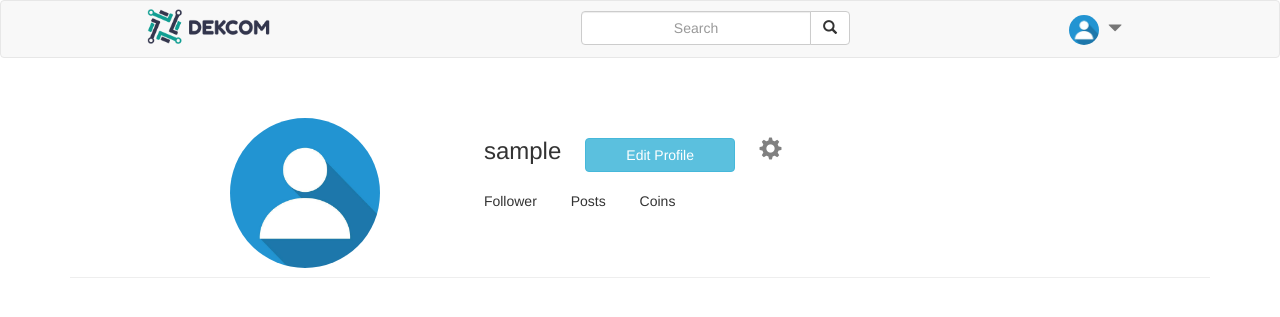
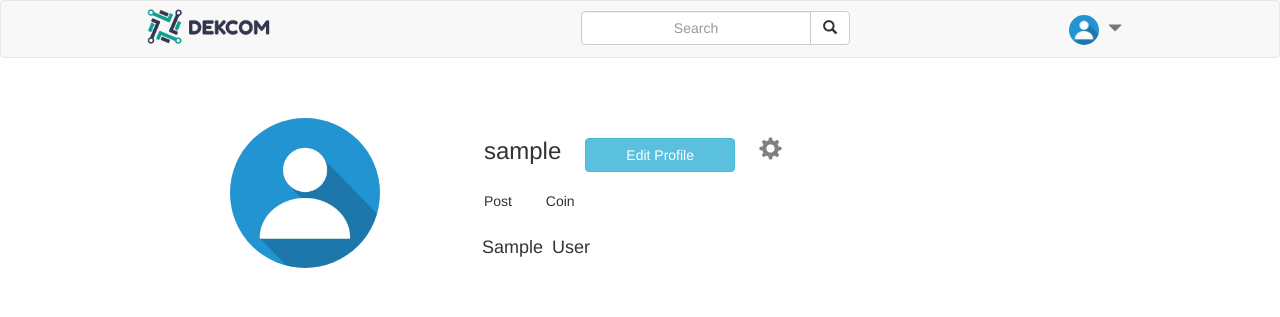
Before and after one commit to Jomsaruj/DEK-COM, a Django app: template portfolio/templates/portfolio/profile.html in a window 1280 px wide. Shown: the top 317 px of the page. Before the commit the page ends 278 px from the top, so only its background shows below. Run offline with Django 3.2, Linux system fonts and the light colour scheme; the template is opened without the code that fills it, so the values that code supplies are empty; the visitor is signed in with stand-in values (Sample User, id 1); some libraries are stand-ins or nearby versions.

Commit message:
update profile

```diff
--- a/portfolio/models.py
+++ b/portfolio/models.py
@@ -9,5 +9,3 @@ class Profile(models.Model):
 
     def __str__(self):
         return f'{self.user.username} profile image'
-
-# Create your models here.
--- a/portfolio/templates/portfolio/profile.html
+++ b/portfolio/templates/portfolio/profile.html
@@ -10,9 +10,17 @@
             <a class="glyphicon glyphicon-cog" style=" margin-left: 20px; font-size: 23px; color: gray"  href="#"></a>
         </div>
         <div class = "status" style="display: inline-block; vertical-align: text-top;" >
-            <p class="h5" style="display: inline-block; margin-left: 100px; margin-right: 30px; ">Follower </p>
-            <p class="h5" style="display: inline-block; margin-right: 30px; ">Posts  </p>
-            <p class="h5" style="display: inline-block;">Coins  </p>
+            <p class="h5" style="display: inline-block; margin-left: 100px; margin-right: 30px; ">Post </p>
+            <p class="h5" style="display: inline-block; margin-right: 30px; ">Coin  </p>
+        </div>
+        <div class = "name" style="margin-top: -40px">
+            <p class="h4" style="display: inline-block; margin-left: 412px; margin-right: 5px; ">{{user.first_name}} </p>
+            <p class="h4" style="display: inline-block; margin-right: 30px; ">{{user.last_name}}  </p>
+        </div>
+        <div class = "cover_image" style="display: inline-block; vertical-align: text-top;">
+            <img src="https://user-images.githubusercontent.com/59832457/98386734-20eade80-2083-11eb-8a60-701acadfc047.jpg"
+                 width="910" height="500"
+                 style="display: inline-block; margin-top: 50px; margin-left: 110px; margin-right: 0px;" >
         </div>
     </body>
 </html>
```
